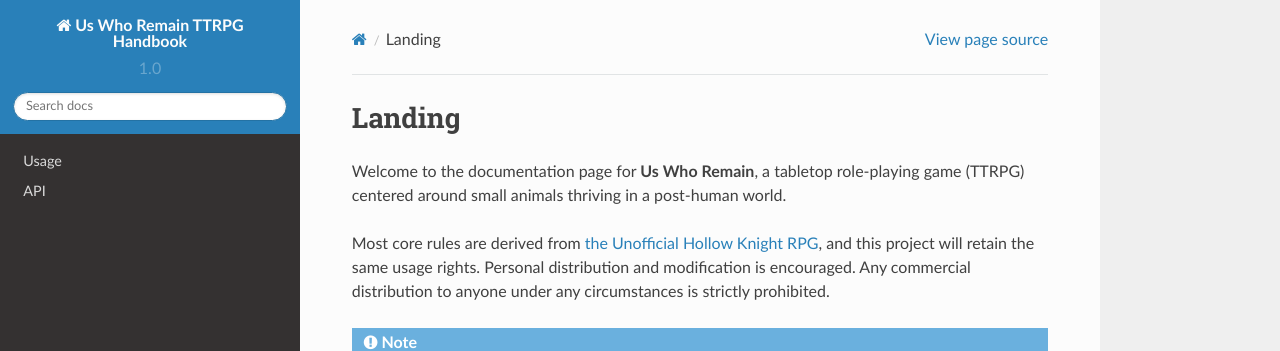
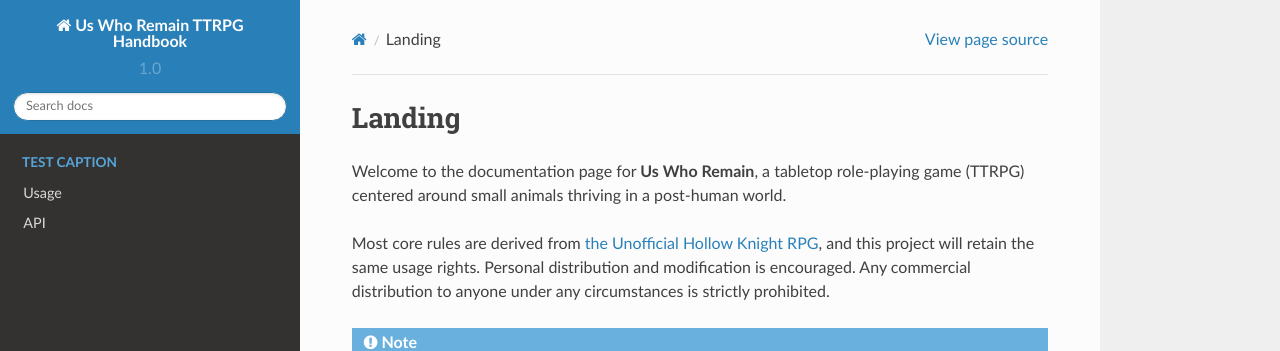
Before and after one commit to Ixcatl/fables_novasophonia, a Sphinx documentation site: the page built from docs/source/index.rst, in a window 1280 px wide. Shown: the top 351 px of the page. Built offline with Sphinx 7.4.7 and the Read the Docs theme 2.0.0, drawn with Linux system fonts in a browser that asks for light colours; pages that are not in the unit, such as notebooks, are missing from menus.

Commit message:
Update index.rst

```diff
--- a/docs/source/index.rst
+++ b/docs/source/index.rst
@@ -10,9 +10,14 @@
    This project is under active development. FUBAR ahead
 
 .. toctree::
-   :maxdepth: 1
+   :maxdepth: 0
    :hidden:
 
    index
+
+.. toctree::
+   :caption: Test Caption
+   :hidden:
+
    usage
    api
```
